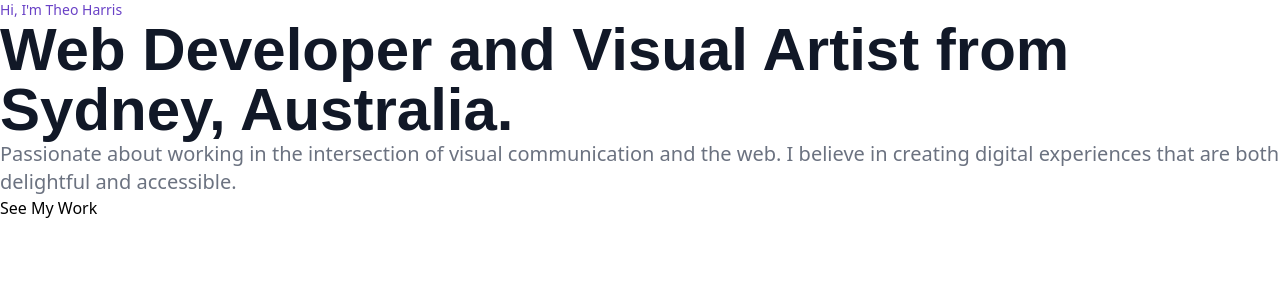
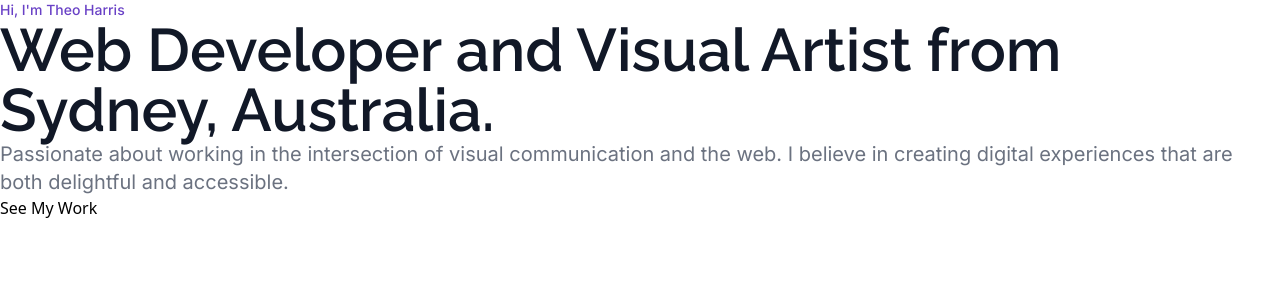
Before and after one commit to Theosaurus-Rex/dev-portfolio-2022, a Next.js app: page / in a window 1280 px wide. Shown: the top 300 px of the page. Built offline with nearby package versions, Linux system fonts and the light colour scheme.

Commit message:
Get custom fonts working - Raleway and Inter

```diff
--- a/components/hero.tsx
+++ b/components/hero.tsx
@@ -2,14 +2,14 @@ import Link from "next/link";
 export const Hero = () => {
     return (
       <>
-        <p className="text-purple-heart-500 font-medium text-sm">Hi, I&apos;m Theo Harris</p>
-        <h1 className="text-gray-900 font-semibold text-6xl font-display">Web Developer and Visual Artist from Sydney, Australia.</h1>
-        <p className="text-xl text-gray-500">
+        <p className="text-purple-heart-500 font-medium text-sm font-inter">Hi, I&apos;m Theo Harris</p>
+        <h1 className="text-gray-900 font-semibold text-6xl font-raleway">Web Developer and Visual Artist from Sydney, Australia.</h1>
+        <p className="text-xl text-gray-500 font-inter">
           Passionate about working in the intersection of visual communication
           and the web. I believe in creating digital experiences that are both
           delightful and accessible.
         </p>
-        <Link href="">See My Work</Link>
+        <Link href="" className="font-inter">See My Work</Link>
       </>
     );
   }
--- /dev/null
+++ b/pages/_document.js
@@ -0,0 +1,26 @@
+import Document, { Html, Head, Main, NextScript } from "next/document";
+
+class MyDocument extends Document {
+  static async getInitialProps(ctx) {
+    const initialProps = await Document.getInitialProps(ctx);
+
+    return initialProps;
+  }
+
+  render() {
+    return (
+      <Html>
+        <Head>
+          <link href="https://fonts.googleapis.com/css2?family=Raleway:ital,wght@0,100;0,200;0,300;0,400;0,600;0,700;0,800;0,900;1,100;1,200;1,300;1,400;1,500;1,600;1,700;1,800;1,900&display=swap" rel="stylesheet" />
+          <link href="https://fonts.googleapis.com/css2?family=Inter:wght@100;200;300;400;500;600;700;800;900&display=swap" rel="stylesheet"></link>
+        </Head>
+        <body>
+          <Main />
+          <NextScript />
+        </body>
+      </Html>
+    );
+  }
+}
+
+export default MyDocument;
--- a/tailwind.config.js
+++ b/tailwind.config.js
@@ -21,8 +21,8 @@ module.exports = {
         },
       },
       fontFamily: {
-        display: ["Raleway", "sans-serif"],
-        body: ["Inter", "sans-serif"]
+        raleway: ["Raleway", "sans-serif"],
+        inter: ["Inter", "sans-serif"]
       },
     },
   },
```
